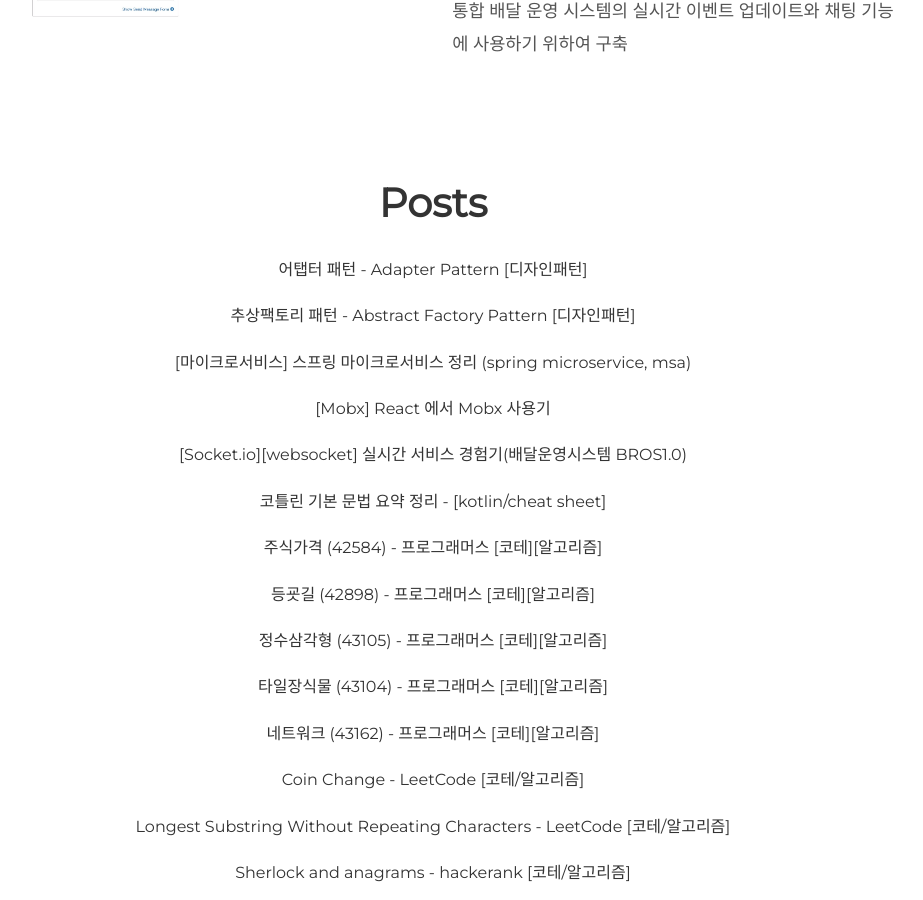
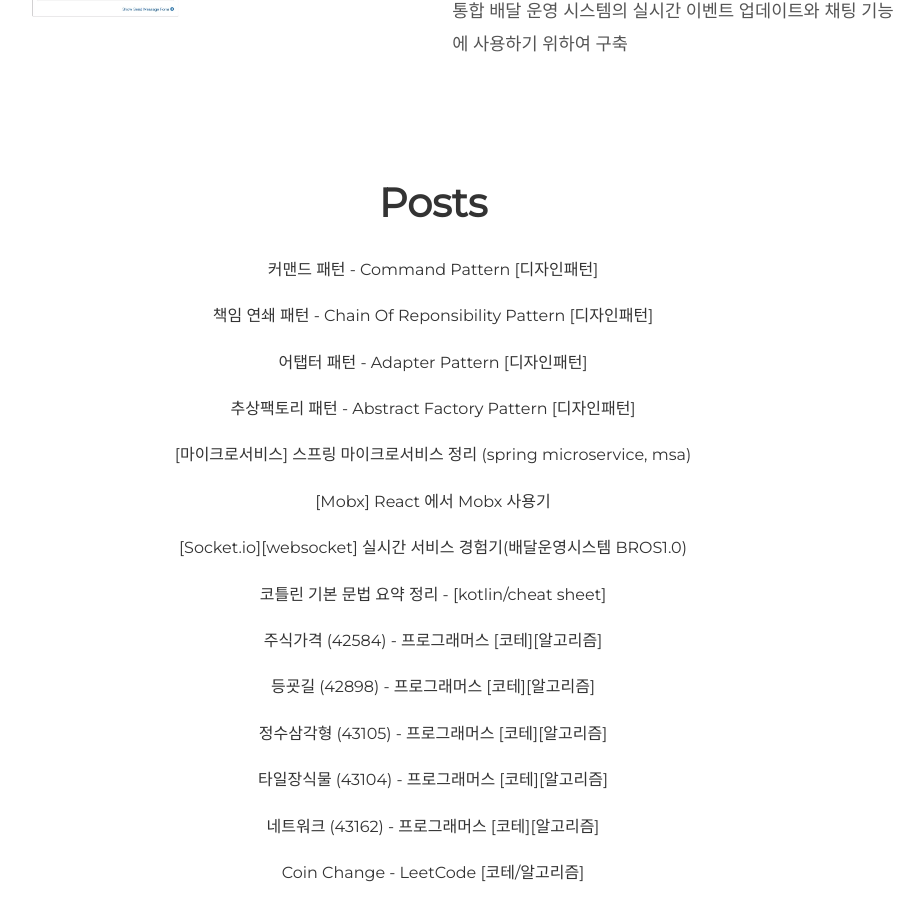
Before and after one commit to kimchanjung/blog-backup, a Jekyll site: the page built from index.html, in a window 1280 px wide and 900 px high, scrolled down 3569 px. Shown: the whole window, without its empty margins (207-1130 px from the left). Built offline with Jekyll 4.4.1, drawn with Linux system fonts in a browser that asks for light colours; some of the changed lines change nothing that is shown.

Commit message:
커맨드패턴 책임연쇠 패턴 추가

````diff
--- a/_posts/design-pattern/2020-05-13-abstract-factory-pattern.md
+++ b/_posts/design-pattern/2020-05-13-abstract-factory-pattern.md
@@ -1,7 +1,7 @@
 ---
 layout: post
 title: "추상팩토리 패턴 - Abstract Factory Pattern [디자인패턴]"
-description: 추상팩토리 패턴 - Abstract Factory Pattern [디자인패턴]
+description: 추상팩토리 패턴 - Abstract Factory Pattern
 author: kimchanjung
 date: 2020-05-13 00:00:00 +0900
 categories: design pattern
@@ -15,11 +15,6 @@ published: true
 
 ## 이해를 돕기위한 설명
 ### 추상팩토리 패턴 미적용
-- 고용형태가 각각 다른 음식배달라이더가 있다 정규직, 파트타임
-- 라이더를 생성하기 위해서 고용, 헬멧구입, 이동수단구입 등의 메소드는 동일하지만 세부 구현은 다르다.
-- 구성은 같지만 라이터의 타입이 다르면 개별로 객체생성과 메소드를 호출 해야한다.
-- 라이터타입이 늘어나면 분기문도 늘어나고 코드도 수정해야한다.
-
 ```bash
 라이더생성(라이더타입)
     if (라이터타입 == 정규직)
@@ -36,16 +31,21 @@ published: true
      ...
 ```
 
+- 고용형태가 각각 다른 음식배달라이더가 있다 정규직, 파트타임
+- 라이더를 생성하기 위해서 고용, 헬멧구입, 이동수단구입 등의 메소드는 동일하지만 세부 구현은 다르다.
+- 구성은 같지만 라이터의 타입이 다르면 개별로 객체생성과 메소드를 호출 해야한다.
+- 라이터타입이 늘어나면 분기문도 늘어나고 코드도 수정해야한다.
+
 ### 추상팩토리 패턴 적용
-- 분기 처리 없이 일관성있게 라이더의 업무를 지시한다
-- 라이더타입이 늘어나도 코드 수정이 없다.
-
 ```bash
 라이더생성(라이더)
     라이더.고용()
     라이더.헬멧()
     라이더.이동수단()
 ```
+
+- 분기 처리 없이 일관성있게 라이더의 업무를 지시한다
+- 라이더타입이 늘어나도 코드 수정이 없다.
 
 ## 장점
 - 객체생성을 팩토리에 위임 느슨한결합
@@ -60,7 +60,7 @@ published: true
   정규직라이더 -> 배달, 헬멧착용, 이동, 인데 생필품배달 이라는 메소드가 생기면
   정규직, 파트타임 전부 생필품배달 메소드를 추가해야함
 
-## 클래스다이어 그램
+## 클래스 다이어그램
 ![class-diagram](/post-img/design-pattern/abstract-pattern-class-diagram.png)
 ## 예제 코드
 
--- a/_posts/design-pattern/2020-05-14-adapter-pattern.md
+++ b/_posts/design-pattern/2020-05-14-adapter-pattern.md
@@ -1,9 +1,9 @@
 ---
 layout: post
 title: "어탭터 패턴 - Adapter Pattern [디자인패턴]"
-description: 어탭터 패턴 - Adapter Pattern [디자인패턴][디자인패턴]
+description: 어탭터 패턴 - Adapter Pattern
 author: kimchanjung
-date: 2020-05-20 00:00:00 +0900
+date: 2020-05-14 00:00:00 +0900
 categories: design pattern
 published: true
 ---
@@ -17,11 +17,6 @@ published: true
 
 ## 이해를 돕기위한 설명
 ### 어댑터 패턴 미적용 시
-- 로그인기능이 있다 구글인증을 사용해 로그인 하다가 페이스북 인증이 추가 되었다.
-- 구글과 페이스북은 인증 절차가 상이하다.
-- 구글인증이 필요하면 구글객체를 생성하고 인증한다.
-- 페이스북인증이 필요하면 페이스북객체를 생성하고 인증한다.
-
 ```bash
 로그인(타입)
     if(타입 == 구글)
@@ -36,13 +31,13 @@ published: true
     ...
 ```
 
+- 로그인기능이 있다 구글인증을 사용해 로그인 하다가 페이스북 인증이 추가 되었다.
+- 구글과 페이스북은 인증 절차가 상이하다.
+- 구글인증이 필요하면 구글객체를 생성하고 인증한다.
+- 페이스북인증이 필요하면 페이스북객체를 생성하고 인증한다.
+
+
 ### 어댑터 패턴 적용
-- 나는 각각 필요한 인증업체의 인증 객체를 따로 사용하지 않고 만능 리모컨 같은
-하나의 인증서비스를 이용하고 싶다.
-- 어댑터 패턴을 이용하면 서로다른 인증업체의 객체를 추상화 하여 사용자에게
-- 일반화된 인터페이스를 제공함으로써 인증업체의 종류에 따라 별개의 객체를 할 필요가
-없어진다.
-- 인증업체가 추가 되거나 세부 로직이 변경되어도 클라이언트의 코드는 수정할 필요가 없다.
 
 ```bash
 로그인(로그인서비스)
@@ -50,6 +45,13 @@ published: true
     로그인서비스.인증()
     로그인서비스.리다이렉트()
 ```
+
+- 나는 각각 필요한 인증업체의 인증 객체를 따로 사용하지 않고 만능 리모컨 같은
+하나의 인증서비스를 이용하고 싶다.
+- 어댑터 패턴을 이용하면 서로다른 인증업체의 객체를 추상화 하여 사용자에게
+- 일반화된 인터페이스를 제공함으로써 인증업체의 종류에 따라 별개의 객체를 할 필요가
+없어진다.
+- 인증업체가 추가 되거나 세부 로직이 변경되어도 클라이언트의 코드는 수정할 필요가 없다.
 
 ## 장단점
 ### 클래스 방식 - 상속이용
@@ -59,7 +61,7 @@ published: true
 장점 - 구성(Composition)을 사용하기 때문에 더 뛰어나다.(유연하다)
 단점 - 어댑터(Adapter)클래스의 대부분의 코드를 구현해야하기때문에 효율적이지 못하다.
 
-## 클래스다이어 그램
+## 클래스 다이어그램
 ![class-diagram](/post-img/design-pattern/adapter-pattern-class-diagram.png)
 
 ## 예제코드
--- /dev/null
+++ b/_posts/design-pattern/2020-05-15-chain-of-reponsibility-pattern.md
@@ -0,0 +1,77 @@
+---
+layout: post
+title: "책임 연쇄 패턴 - Chain Of Reponsibility Pattern [디자인패턴]"
+description: 책임 연쇄 패턴 - Chain Of Reponsibility Pattern [디자인패턴]
+author: kimchanjung
+date: 2020-05-15 00:00:00 +0900
+categories: design pattern
+published: true
+---
+
+# 책임 연쇄 패턴 - Chain Of Reponsibility Pattern
+
+## 책임 연쇄 패턴이란
+> 요청을 처리를 하나이상의 체인형태로 구성된 객체에게 위임하고 요청을 처리할 수 있는 객체를 만날 때 까지 다음 객체로 처리를 위임하는 패턴
+
+
+## 장점
+- 요청의 처리 방식을 다음 객체로 위임 하면서 분기처리가 없어진다.
+- 요청의 처리를 layer 방식으 나누어 처리하므로 객체간 결합도를 낮춘다.
+
+## 단점
+- 요청을 처리하는 객체들을 어떻게 구성하느냐에 따라 요청이 처리 될수도 아닐 수도 있다.
+- 무한루프에 빠질 수 있으니 잘 고려해서 구성 해야함
+
+## 클래스 다이어그램
+![class-diagram](/post-img/design-pattern/chain-of-responsibility-pattern-class-diagram.png)
+## 예제코드
+
+### 처리객체
+```kotlin
+interface Rider {
+    fun delivery(foodType: String): String
+}
+
+class FullTimeRider(var next: Rider?) : Rider {
+    override fun delivery(foodType: String) =
+            if (foodType == "양식") "양식배달" else next!!.delivery(foodType)
+}
+
+class PartTimeRider(var next: Rider?) : Rider {
+    override fun delivery(foodType: String) =
+            if (foodType == "한식") "한식배달" else next!!.delivery(foodType)
+}
+
+class ConnectRider(var next: Rider?) : Rider {
+    override fun delivery(foodType: String) =
+            if (foodType == "분식") "분식배달" else next!!.delivery(foodType)
+}
+```
+> 처리할 수 없으면 다음 객체에 처리를 넘긴다.
+> 처리의 전체적인 구성은 인스턴스 생성시 어떻게 다음 객체들을 구성 했느냐에 따라 달라진다.
+
+### 클라이언트
+```kotlin
+
+class RiderService {
+    // 정규직 > 파트타임 > 배민커넥트 순으로 처리객체를 구성한다.
+    val rider = FullTimeRider(PartTimeRider(ConnectRider(null)))
+
+    fun delivery(foodType:String): String {
+        // 분기 처리가 사라진다.
+        // if (foodType == "양식")
+        //     val fullTimeRider = FullTimeRider()
+        //     fullTimeRider.delivery()
+        // else if (oodType == "한식")
+        //     val partTimeRider = PartTimeRider()
+        //     partTimeRider.delivery()
+        // else
+        // ....
+        return rider.delivery(foodType)
+    }
+}
+
+val riderService = RiderService()
+
+val delivery = riderService.delivery("분식")
+```
--- /dev/null
+++ b/_posts/design-pattern/2020-05-16-command-pattern.md
@@ -0,0 +1,103 @@
+---
+layout: post
+title: "커맨드 패턴 - Command Pattern [디자인패턴]"
+description: 커맨드 패턴 - Command Pattern [디자인패턴]
+author: kimchanjung
+date: 2020-05-16 00:00:00 +0900
+categories: design pattern
+published: true
+---
+
+# 커맨드 패턴 - Command Pattern
+
+## 커맨드 패턴이란
+> 커맨드 패턴은 각각 형태가 다른 메소드를 추상화 하여 클라이언트가 사용할 수 있도록 하는 패턴
+
+## 이해를 돕기 위한 설명
+### 커맨트패턴 미적용
+```bash
+운전(타입)
+    if (타입 == 오토바이)
+        오토바이 오토바이 = 오토바이()
+        오토바이.시동()
+        오토바이.가속핸들돌린다()
+    else if (타입 == 자전거)
+        자전거 자전거 = 자전거()
+        자전거.페달을밟는다()
+    ...
+```
+
+- 오토바이와 자전거가 있다 두 탈 것 들은 운전하는 방법이 서로 다르다.
+- 오토바이는 시동을 건다, 가속핸들을 돌린다, 자전거는 페달을 밟는다.
+- 각 탈것 종류에 따라 운전하는 방법을 분기처리한다.
+- 탈 것이 추가 되면 코드 수정이 필요하다.
+
+### 커맨트 패턴 적용
+```bash
+운전(배달명령)
+    배달명령.탈것운전()
+```
+
+- 여러 탈것을 운전하는 행위를 탈것운전()이라는 메소드를 추상화 하여 클라이언트에게 제공한다.
+- 클라이언트는 배달명령이라는 일련의 메소드가 추상화된 배달명령의 탈것운전() 메소드만 사용한다.
+- 탈 것 종류가 추가 되어도 코드 변경은 없다.
+
+## 클래스 다이어그램
+![class-diagram](/post-img/design-pattern/command-pattern-class-diagram.png)
+
+
+## 예제코드
+### 오토바이/자전거 클래스
+
+```kotlin
+class MotorCycle {
+    fun start() = "오토바이시동"
+    fun accelerate() = "오토바이출발"
+}
+
+class Bike {
+    fun pedaling() = "자전거출발"
+}
+```
+### 명령 메소드를 추상화
+```kotlin
+interface DeliveryCommand {
+    fun driveVehicle(): String
+}
+
+class MotorCycleCommand(private var motorCycle: MotorCycle) : DeliveryCommand {
+    override fun driveVehicle() :String{
+       return motorCycle.start() + motorCycle.accelerate()
+    }
+}
+
+class BikeCommand : DeliveryCommand {
+    override fun driveVehicle() = bike.pedaling()
+}
+```
+
+### 클라이언트
+
+```kotlin
+class Rider(private var deliveryCommand: DeliveryCommand) {
+    fun changeDeliveryCommand(deliveryCommand: DeliveryCommand): Rider {
+        this.deliveryCommand = deliveryCommand
+        return this
+    }
+
+    fun delivery() = deliveryCommand.driveVehicle()
+}
+
+val motorCycleCommand = MotorCycleCommand(MotorCycle())
+val bikeCommand = BikeCommand(Bike())
+
+val rider = Rider(motorCycleCommand)
+
+// 오토바이를 운전한다.
+rider.delivery()
+// 자전거로 변경한다.
+rider.changeDeliveryCommand(bikeCommand)
+// 자전거를 운전한다.
+rider.delivery()
+```
+> 라이더 클라이언트는 분기문 없이 일관성있는 코드를 사용하며 로직변경이나 탈것의 추가에도 코드 수정에서 자유롭다.
````
Also changed, not shown: post-img/design-pattern/abstract-pattern-class-diagram.png, post-img/design-pattern/adapter-pattern-class-diagram.png, post-img/design-pattern/chain-of-responsibility-pattern-class-diagram.png (added), post-img/design-pattern/command-pattern-class-diagram.png (added).
